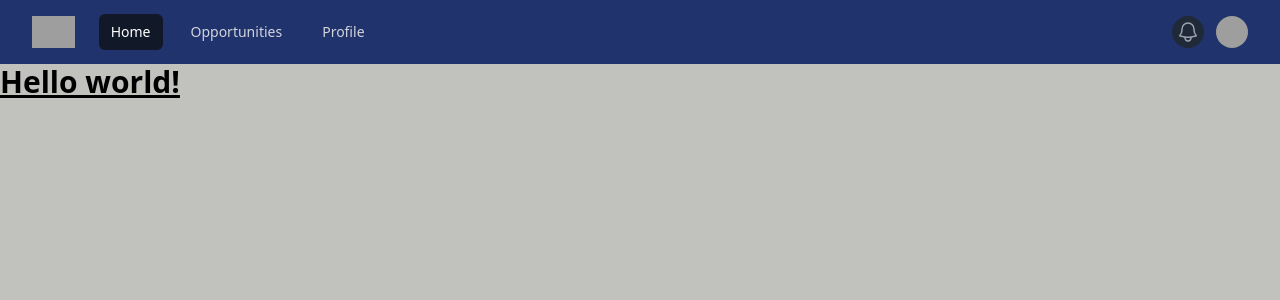
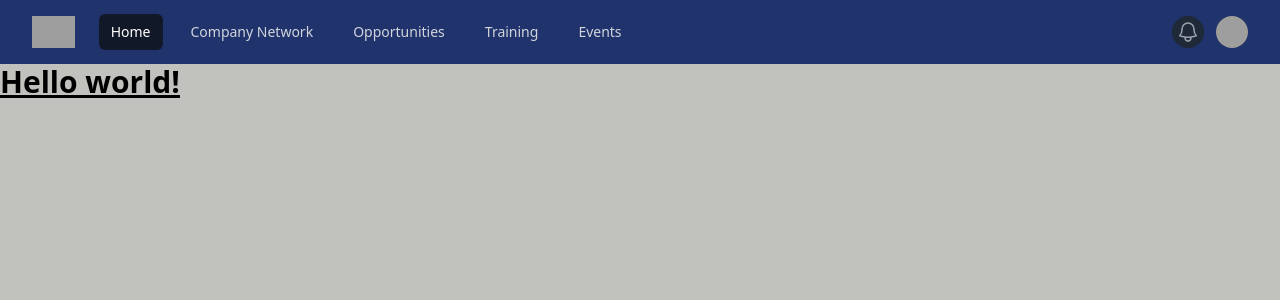
Before and after one commit to CallanVass/Internal-Hiring-App-Front-End, a React (Vite) app in the folder TalentForge-React-Front-End/: page / in a window 1280 px wide. Shown: the top 300 px of the page. Built offline with nearby package versions, Linux system fonts and the light colour scheme; grey boxes are pictures that could not be loaded.

Commit message:
added some extra navigation

```diff
--- a/TalentForge-React-Front-End/src/components/NavBar.jsx
+++ b/TalentForge-React-Front-End/src/components/NavBar.jsx
@@ -4,15 +4,17 @@ import { Bars3Icon, BellIcon, XMarkIcon } from '@heroicons/react/24/outline'
 
 const navigation = [
   { name: 'Home', href: '#', current: true },
+  { name: 'Company Network', href: '#', current: false },
   { name: 'Opportunities', href: '#', current: false },
-  { name: 'Profile', href: '#', current: false },
+  { name: 'Training', href: '#', current: false },
+  { name: 'Events', href: '#', current: false },
 ]
 
 function classNames(...classes) {
   return classes.filter(Boolean).join(' ')
 }
 
-export default function Example() {
+export default function navBar() {
   return (
     <Disclosure as="nav" className="bg-dark-blue">
       {({ open }) => (
@@ -31,6 +33,7 @@ export default function Example() {
                   )}
                 </Disclosure.Button>
               </div>
+              {/* Div holding menu items */}
               <div className="flex flex-1 items-center justify-center sm:items-stretch sm:justify-start">
                 <div className="flex flex-shrink-0 items-center">
                   <img
```
